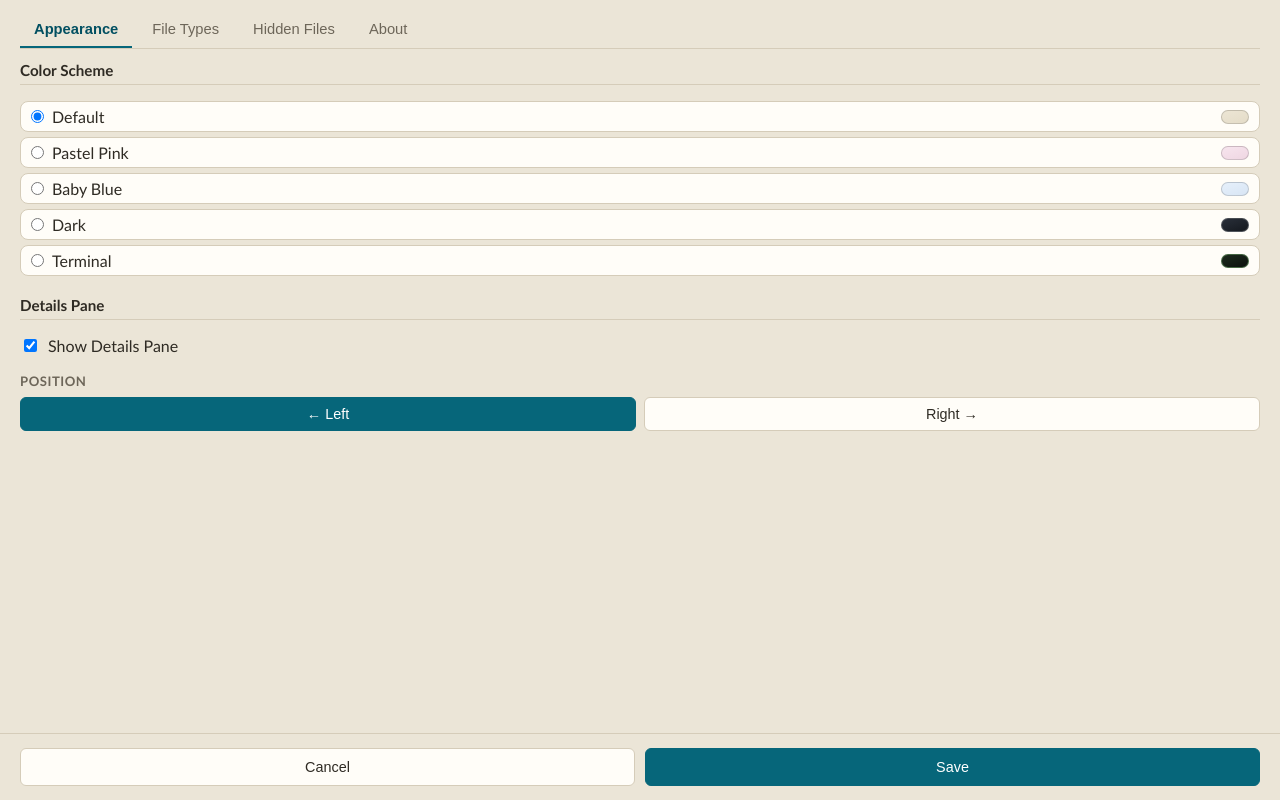
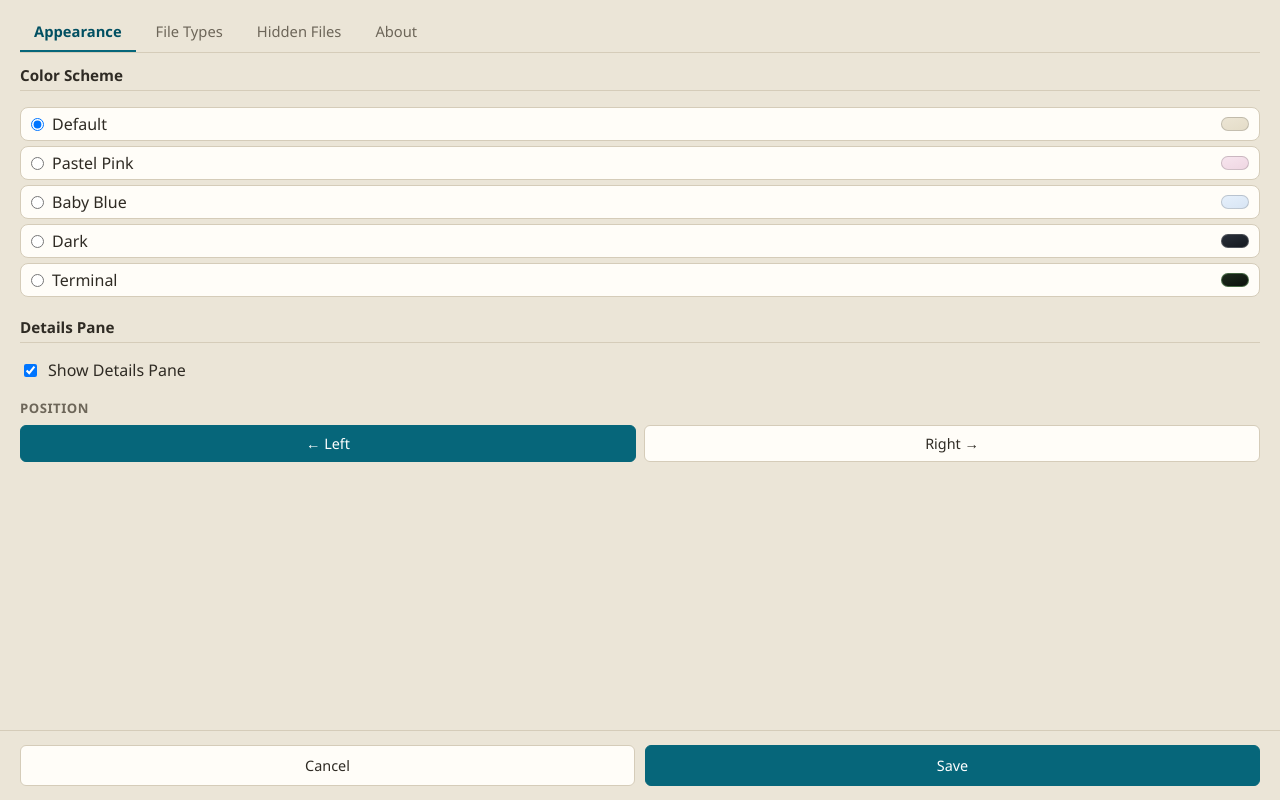
Before and after one commit to wi-ry/PrintaView, an Electron app: page src/renderer/settings.html in a window 1280 px wide. Drawn offline with Linux system fonts and the light colour scheme; no server answers.

Commit message:
fix: use the native Windows UI font stack

```diff
--- a/src/renderer/styles.css
+++ b/src/renderer/styles.css
@@ -127,7 +127,7 @@ html,
 body {
   margin: 0;
   height: 100%;
-  font-family: "Segoe UI Variable", "Trebuchet MS", "Gill Sans", sans-serif;
+  font-family: "Segoe UI Variable", "Segoe UI", system-ui, sans-serif;
   color: var(--ink);
   background:
     radial-gradient(circle at 20% 10%, var(--bg-grad-1) 0%, transparent 45%),
@@ -255,6 +255,13 @@ button,
 select,
 input[type="range"] {
   accent-color: var(--accent);
+}
+
+button,
+input,
+select,
+textarea {
+  font-family: inherit;
 }
 
 button,
```
